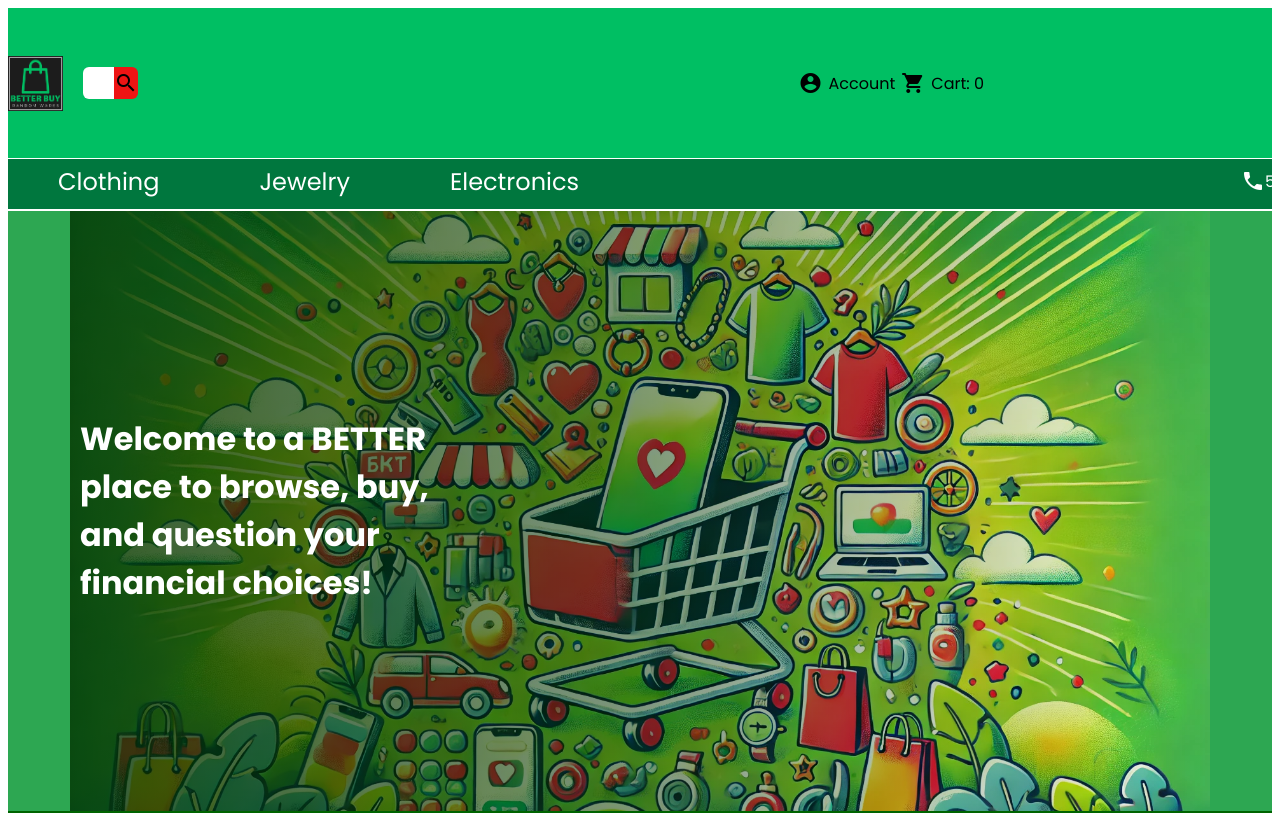
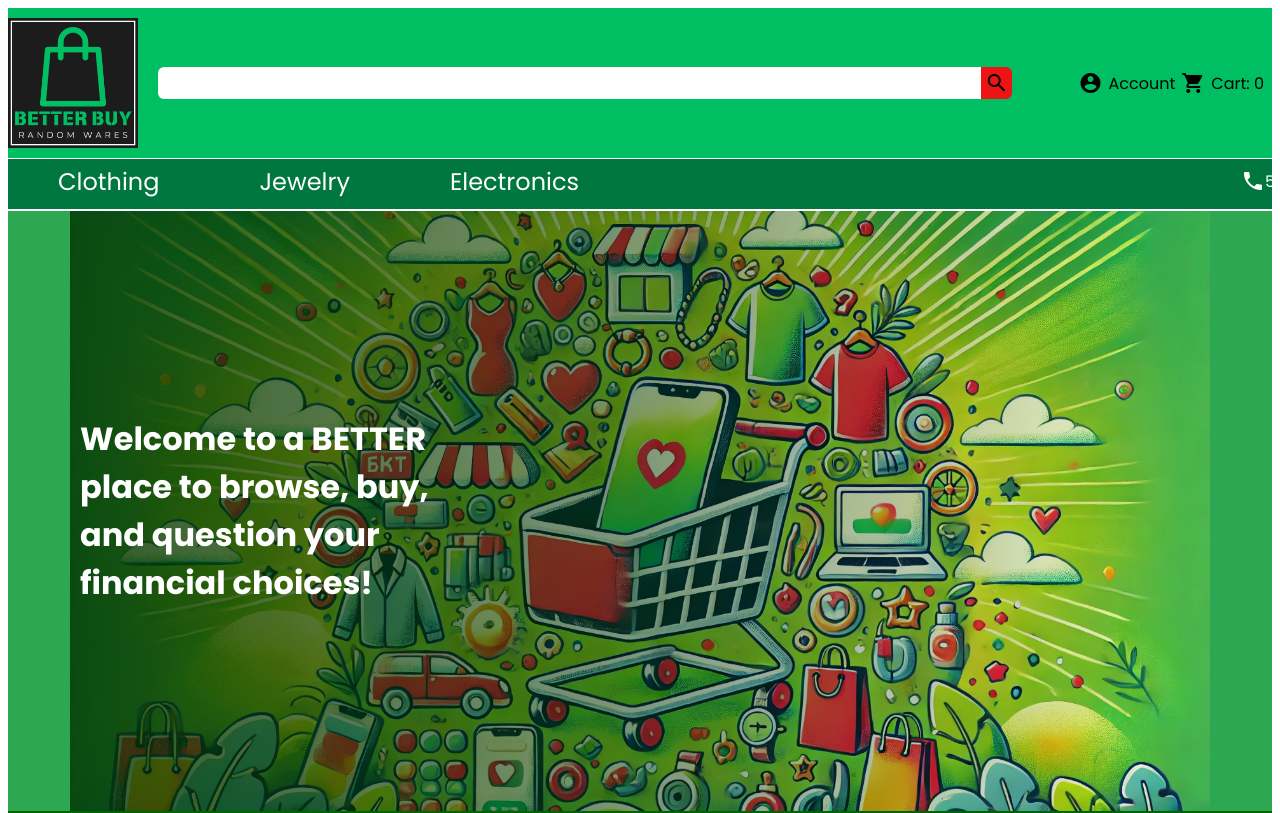
Before and after one commit to hansbuilt/odin-shoppingCart, a React (Vite) app: page / in a window 1280 px wide. Shown: the top 813 px of the page. Built offline with nearby package versions, Linux system fonts and the light colour scheme.

Commit message:
Flattened element structure

```diff
--- a/src/components/Header.jsx
+++ b/src/components/Header.jsx
@@ -17,7 +17,6 @@ function Header({}) {
   return (
     <div className={styles.container}>
       <div className={styles.header}>
-        <div className={styles.leftSide}>
         <Link to="/" className={styles.logoContainer}>
           <img src={logo} alt="Logo" id={styles.logo} />
         </Link>
@@ -28,7 +27,6 @@ function Header({}) {
             search
           </span>
         </div>
-        </div>
         <div className={styles.rightSide}>
           <span className="material-icons">account_circle</span>
           <span>Account</span>
@@ -38,7 +36,6 @@ function Header({}) {
           <span>Cart: {itemCount}</span>
         </div>
       </div>
-      <div></div>
     </div>
   );
 }
--- a/src/components/Header.module.css
+++ b/src/components/Header.module.css
@@ -14,14 +14,6 @@
 
   /* justify-content: space-between; */
   align-items: center;
-}
-
-.leftSide {
-  display: flex;
-  align-items: center;
-  height: 100%;
-  width: 150px;
-  /* justify-content: space-between; */
 }
 
 .logoContainer {
```
Lines whose indentation alone changed are shown as unchanged.
